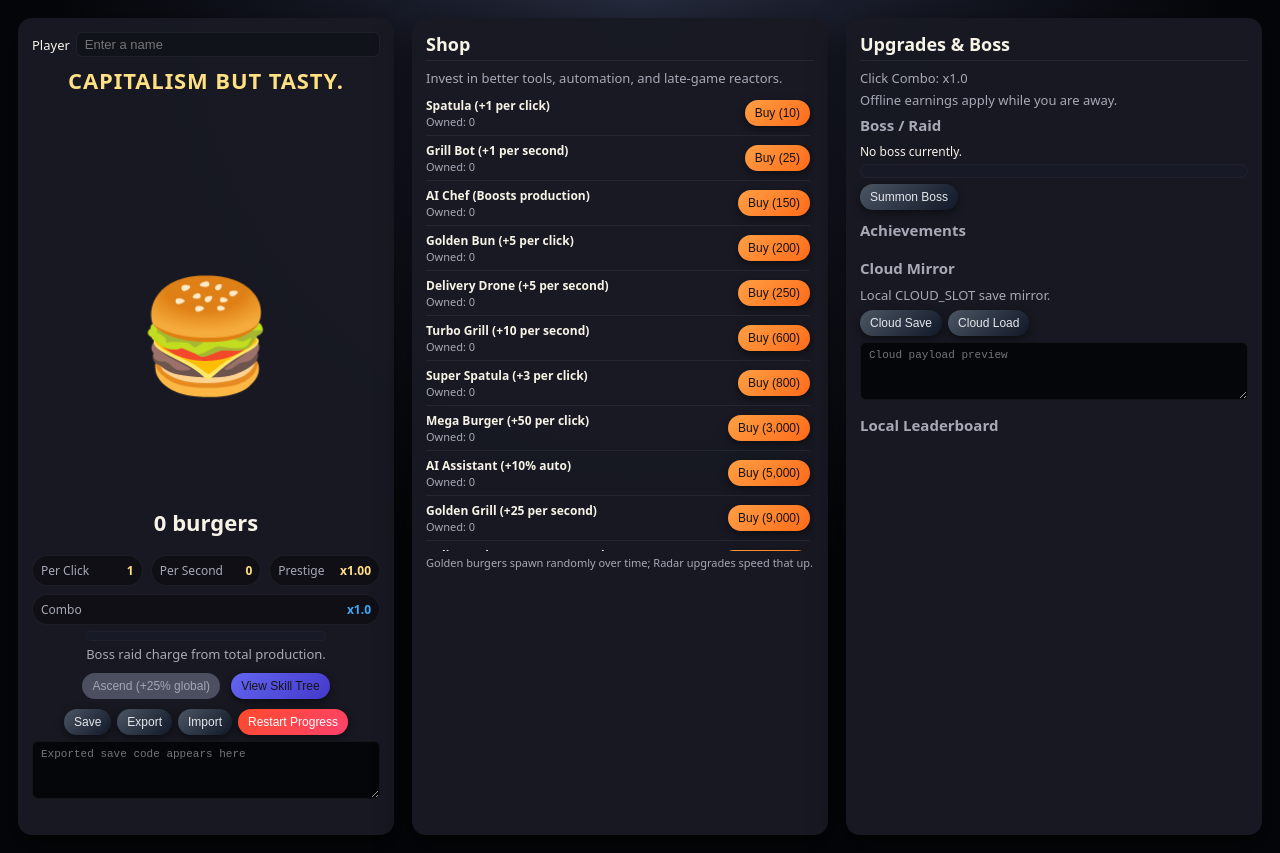
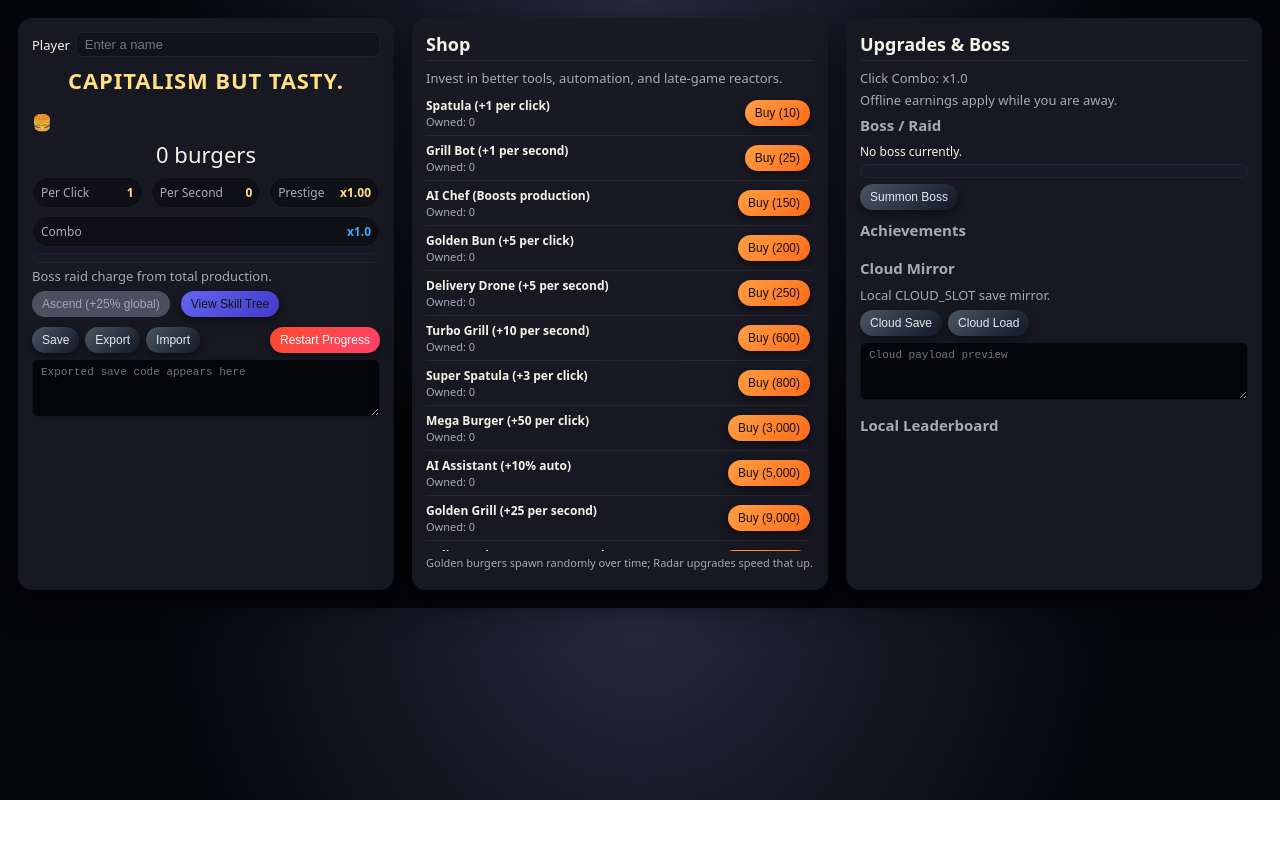
Before and after one commit to hogrider234/Hamburgerclicker, a plain HTML site: page index.html in a window 1280 px wide. After the commit the page ends 800 px from the top, so only its background shows below. Drawn offline with Linux system fonts and the light colour scheme.

Commit message:
Update index.html

```diff
--- a/index.html
+++ b/index.html
@@ -142,83 +142,7 @@
             gap: 30px;
             justify-content: center;
         }
-
-        .skill-node-v2 {
-            width: 120px;
-            height: 120px;
-            background: #1e293b;
-            border: 2px solid var(--accent);
-            border-radius: 12px;
-            display: flex;
-            flex-direction: column;
-            align-items: center;
-            justify-content: center;
-            cursor: pointer;
-            transition: 0.2s;
-            font-size: 11px;
-            text-align: center;
-            padding: 10px;
-        }
-
-        .skill-node-v2.locked { filter: grayscale(1); opacity: 0.5; }
-        .skill-node-v2.bought { background: var(--accent); color: #000; }
-
-        #burgerDisplayWrap {
-            display: flex;
-            flex-direction: column;
-            align-items: center;
-            padding: 20px 0; /* Adds space at the top and bottom */
-            margin-top: 10px;
-        }
-
-        #spatulaOrbitCanvas {
-            width: 340px;
-            height: 340px; /* Increased height */
-            position: relative;
-            display: flex;
-            align-items: center;
-            justify-content: center;
-            margin-top: 20px; /* Pushes the burger away from the burgerCountEl */
-        }
-
-        #burgerCount {
-            font-size: 2rem;
-            font-weight: bold;
-            margin-bottom: 10px; /* Space between the text and the burger */
-            z-index: 10; /* Ensures text stays on top if things move */
-        }
-
-
-        #burger {
-            position: relative;
-            width: 190px;
-            height: 190px;
-            margin: 0 auto;
-            cursor: pointer;
-            background: none !important; /* Ensures no background colors appear */
-            border: none !important;
-            user-select: none;
-            display: flex;
-            align-items: center;
-            justify-content: center;
-        }
-        /* emoji overlay inside the burger */
-        #burgerEmojiOverlay {
-            position: absolute;
-        inset: 0;
-        display: flex;
-        align-items: center;
-        justify-content: center;
-        font-size: 110px;
-        pointer-events: none;
-        opacity: 1;               /* start invisible */
-        transition: opacity 0.15s ease;
-        }
-
-        #burger:active {
-            transform: scale(0.97) translateY(2px);
-            box-shadow: 0 8px 18px rgba(0,0,0,0.85);
-        }
+c
 
         .orbit-spatula {
             width: 26px;
@@ -1362,6 +1286,8 @@
 // -------- Click handling --------
 function handleBurgerClick(event) {
     const now = Date.now();
+
+    // Combo Logic
     if (now - lastClickTime < 400) {
         comboCount++;
     } else {
@@ -1370,21 +1296,20 @@ function handleBurgerClick(event) {
     lastClickTime = now;
     comboMultiplier = 1 + Math.min(comboCount - 1, 20) * 0.03;
 
+    // Calculate Gains
     const prod = calculateProduction();
     const gain = prod.bpc;
     burgers += gain;
     totalBurgersEver += gain;
-
-        // REPLACE burger with emoji AND kill CSS pseudo-elements
-        burgerEl.classList.add('emoji-mode');
-
     bossRaidProgress += gain;
 
+    // Particles
     const rect = burgerEl.getBoundingClientRect();
     const x = event.clientX || (rect.left + rect.width / 2);
-        const y = event.clientY || (rect.top  + rect.height / 2);
+    const y = event.clientY || (rect.top + rect.height / 2);
     spawnClickParticle(x, y);
 
+    // Combat & UI
     attackBossFromClicks(prod.bpc * 0.5);
     updateDisplay();
 }
```
Lines whose indentation alone changed are shown as unchanged.
